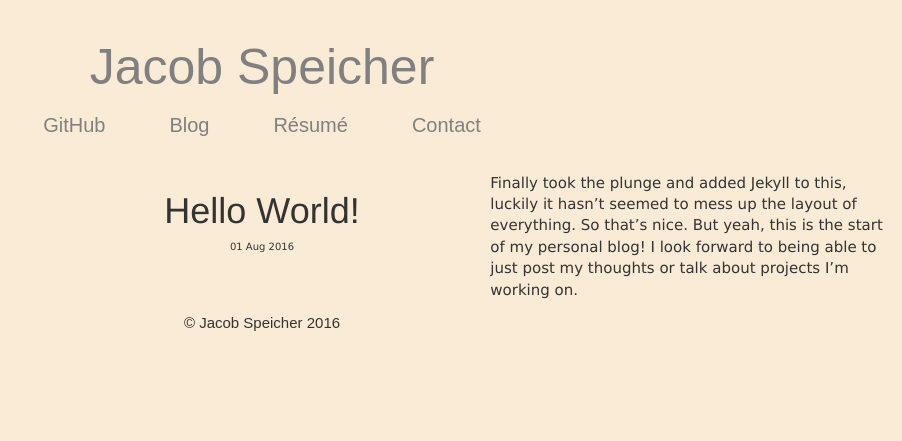
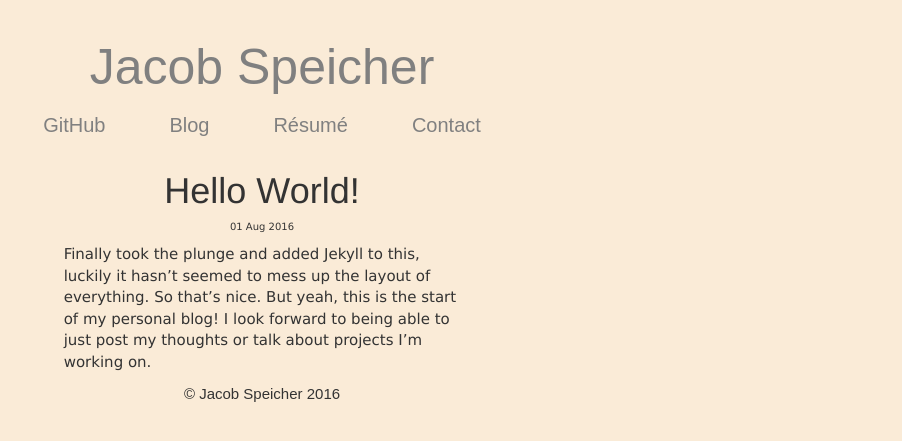
Before and after one commit to jacobspeicher/jacobspeicher.github.io, a Jekyll site: the page built from _posts/2016-08-01-hello-world.md, in a window 1280 px wide. Shown: the top 441 px of the page, without its empty margins (378-1280 px from the left). Built offline with Jekyll 4.4.1, drawn with Linux system fonts in a browser that asks for light colours.

Commit message:
Reverted back to just being regular

```diff
--- a/_layouts/post.html
+++ b/_layouts/post.html
@@ -2,19 +2,12 @@
 layout: default
 ---
 
-<div class="post-tile">
-
-<div class="col-sm-4"></div>
-<div class="col-sm-4">
 <h1 class="blog-title">{{ page.title }}</h1>
 
 <p class="meta"> {{ page.date | date_to_string }} </p>
-</div>
-<div class="col-sm-4"></div>
 
 <div class="col-sm-4"></div>
 <div class="post col-sm-4">
 	{{ page.content }}
 </div>
 <div class="col-sm-4"></div>
-</div>
--- a/main_style.css
+++ b/main_style.css
@@ -208,8 +208,3 @@ label {
 	font-size: 15px;
 	text-align: left;
 }
-
-.post-tile {
-	background-color: #FFFFF0;
-	box-shadow: 4px 4px 0px #888888;
-}
```
